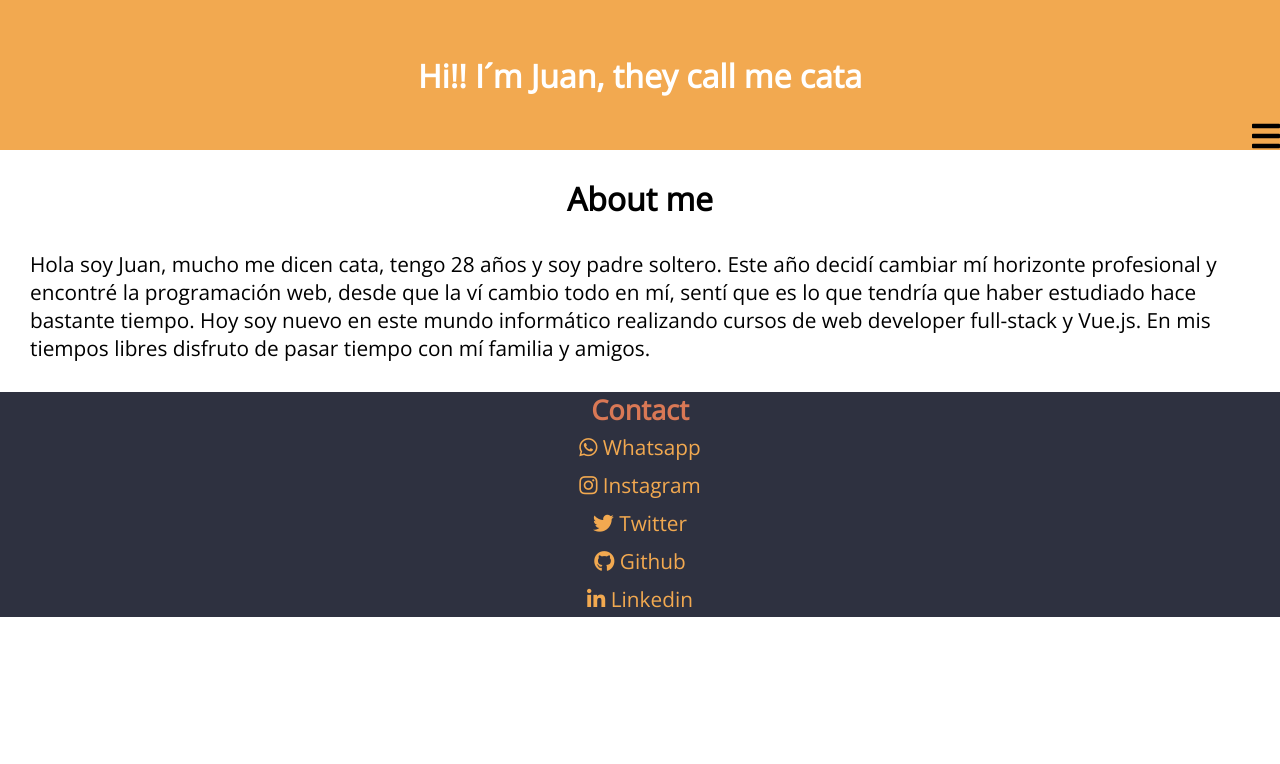
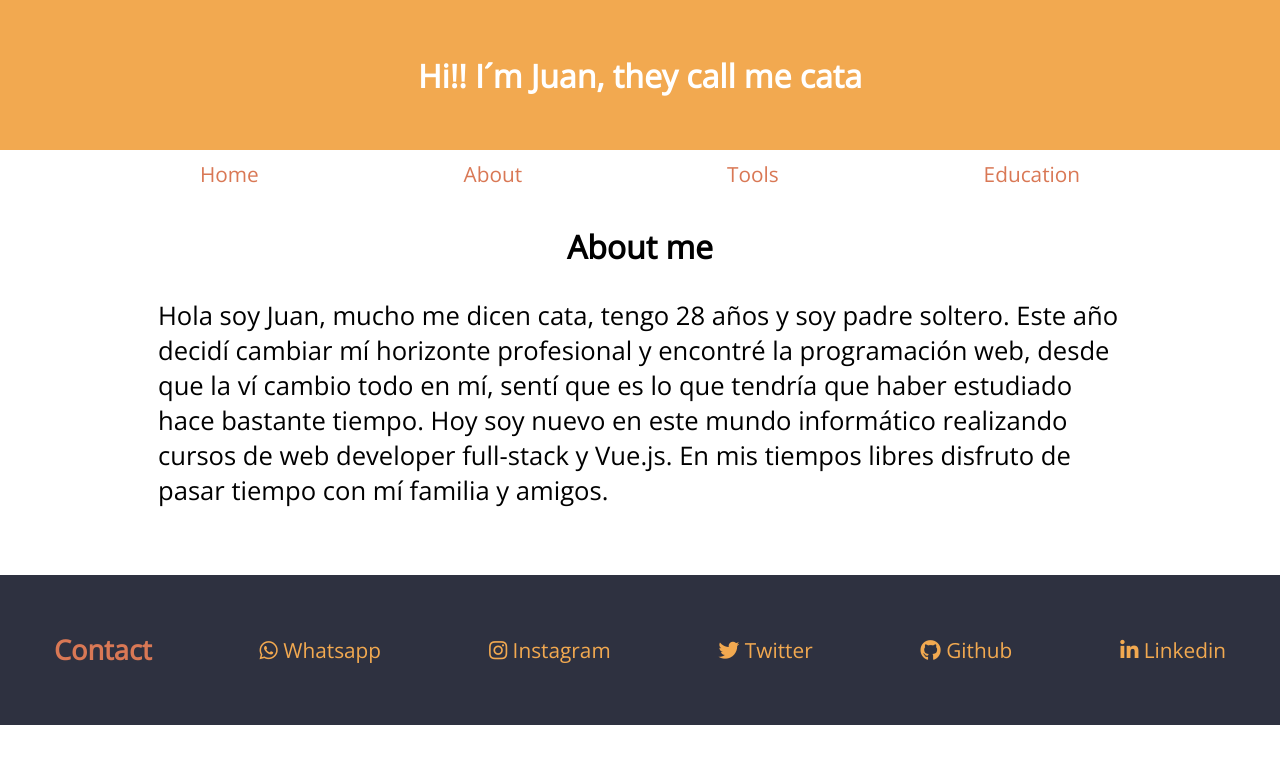
Before and after one commit to Juan-Robledo/portfolio_vue, a Vue app: page /about in a window 1280 px wide. Shown: the top 764 px of the page. Built offline with nearby package versions, Linux system fonts and the light colour scheme.

Commit message:
se modifico menu para pantallas de 769 a 1440px se dio un ancho a todas las vistas de 1024px y un margin auto para centrar el contenido. todos los cambios que se realizaron en este feature son en css

```diff
--- a/src/components/AboutComponent.vue
+++ b/src/components/AboutComponent.vue
@@ -23,7 +23,7 @@ export default {
         margin: 30px;
         font-size: 1.3rem;
     }
-    @media screen and (min-width: 769px) and (max-width: 1024px) {
+    @media screen and (min-width: 769px) and (max-width: 1440px) {
         .about_component .message{
             font-size: 1.6rem;
         }
--- a/src/components/DataComponent.vue
+++ b/src/components/DataComponent.vue
@@ -30,9 +30,9 @@ export default {
     .personal_data span{
         padding: 5px 0;
     }
-    @media screen and (min-width: 769px) and (max-width: 1024px) {
+    @media screen and (min-width: 769px) and (max-width: 1440px) {
         .personal_data{
-            font-size: 2rem;
+            text-align: center;
         }
     }
 
--- a/src/components/MenuComponent.vue
+++ b/src/components/MenuComponent.vue
@@ -29,13 +29,11 @@ export default {
     }
     .menu{
         display: none;
-        height: 200px;
+        /* height: 200px; */
     }
     .menu a{
         text-decoration: none;
         color:#D97855;
-        width: 100%;
-        text-align: center;
         font-size: 1.3rem;
         padding: 5px;
     }
@@ -46,6 +44,18 @@ export default {
         align-items: center;
         background-color: #2E3140;
     }
-    @media screen and (min-width: 769px) and (max-width: 1024px) {
+    @media screen and (min-width: 769px) and (max-width: 1440px) {
+        .menu{
+            display: flex;
+            justify-content: space-evenly;
+            align-items: center;
+            padding: 5px 0;
+        }
+        .menu:hover{
+            color: #2E3140;
+        }
+        i {
+            display: none;
+        }
     }
 </style>
--- a/src/components/PieComponent.vue
+++ b/src/components/PieComponent.vue
@@ -45,10 +45,11 @@ export default {
         padding: 5px 0;
         font-size: 1.3rem;
     }
-    @media screen and (min-width: 769px) and (max-width: 1024px) {
+    @media screen and (min-width: 769px) and (max-width: 1440px) {
         .pie{
             flex-direction: row;
             justify-content: space-around;
+            height: 150px;
         }
     }
 </style>
--- a/src/components/ToolsComponent.vue
+++ b/src/components/ToolsComponent.vue
@@ -26,4 +26,13 @@ export default {
         text-align: center;
         font-size: 1.3rem;
     }
+    @media screen and (min-width: 769px) and (max-width: 1440px) {
+        .tools{
+            width: 1024px;
+            margin: auto;
+        }
+        .tools li{
+            list-style: none;
+        }
+    }
 </style>
--- a/src/views/About.vue
+++ b/src/views/About.vue
@@ -1,5 +1,5 @@
 <template>
-    <about-component :message='message'></about-component>
+    <about-component class="about" :message='message'></about-component>
 </template>
 
 <script>
@@ -15,6 +15,12 @@ export default {
 }
 </script>
 
-<style>
-
+<style scoped>
+  @media screen and (min-width: 769px) and (max-width: 1440px) {
+    .about{
+      width: 1024px;
+      height: 350px;
+      margin: auto;
+    }
+  }
 </style>
--- a/src/views/Courses.vue
+++ b/src/views/Courses.vue
@@ -1,6 +1,5 @@
 <template>
-    <courses-component
-    :titles='titles' />
+    <courses-component class="courses" :titles='titles' />
 </template>
 
 <script>
@@ -22,5 +21,11 @@ export default {
 </script>
 
 <style>
-
+    @media screen and (min-width: 769px) and (max-width: 1440px) {
+        .courses{
+            width: 1024px;
+            margin: auto;
+            height: 300px;
+        }
+    }
 </style>
--- a/src/views/Home.vue
+++ b/src/views/Home.vue
@@ -34,3 +34,12 @@ export default {
   },
 }
 </script>
+
+<style scoped>
+  @media screen and (min-width: 769px) and (max-width: 1440px) {
+    .home{
+      width: 1024px;
+      margin: auto;
+    }
+  }
+</style>
--- a/src/views/ToolsView.vue
+++ b/src/views/ToolsView.vue
@@ -1,5 +1,5 @@
 <template>
-    <tools-component :tools="tools"></tools-component>
+    <tools-component class="tools" :tools="tools"></tools-component>
 </template>
 
 <script>
@@ -23,7 +23,3 @@ export default {
     },
 }
 </script>
-
-<style>
-
-</style>
```
